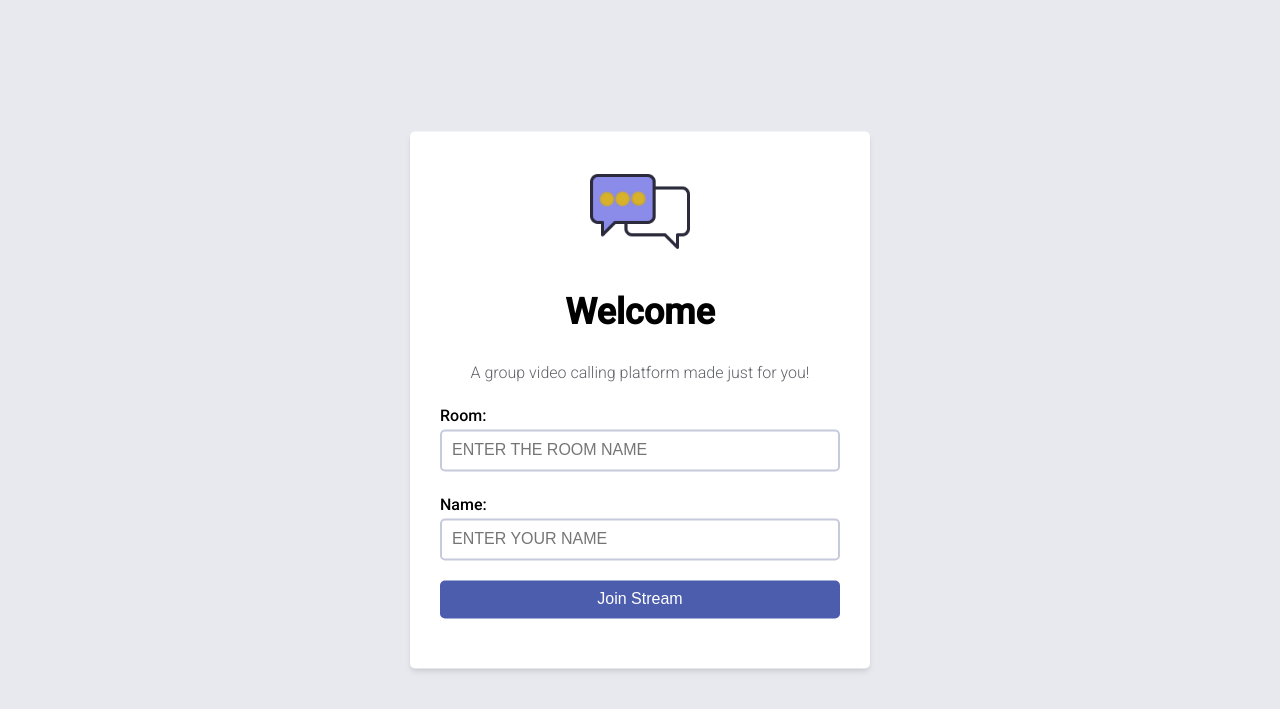
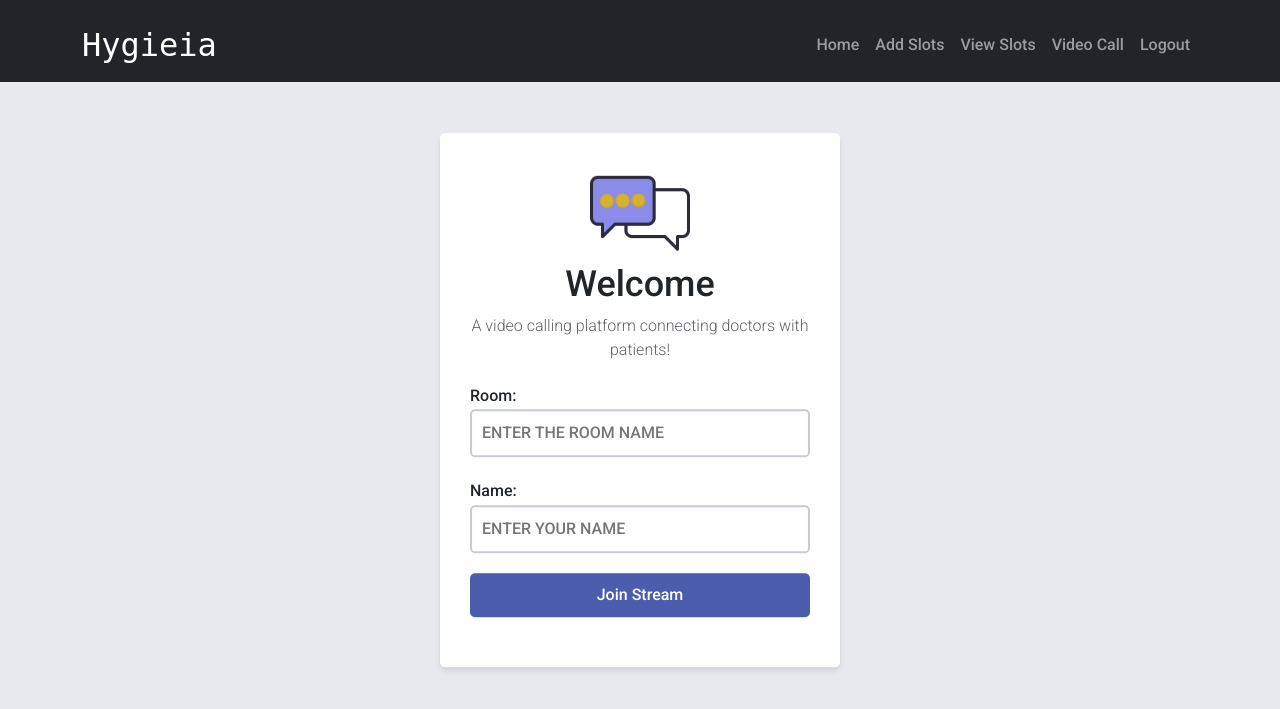
Before and after one commit to sumanth2002629/Hygieia, a Django app: page /lobby/ in a window 1280 px wide. Shown: the top 709 px of the page. Run offline with Django 4.2, Linux system fonts and the light colour scheme.

Commit message:
Fixed lobby ui

```diff
--- a/base/templates/base/lobby.html
+++ b/base/templates/base/lobby.html
@@ -6,7 +6,7 @@
 
     <div id="welcome-message">
       <h1>Welcome</h1>
-      <p>A group video calling platform made just for you!</p>
+      <p>A video calling platform connecting doctors with patients!</p>
     </div>
 
     <form id="form">
--- a/base/templates/base/main.html
+++ b/base/templates/base/main.html
@@ -4,6 +4,8 @@
   <head>
     <meta charset="utf-8" />
     <meta http-equiv="X-UA-Compatible" content="IE=edge" />
+    <link href="https://cdn.jsdelivr.net/npm/bootstrap@5.1.3/dist/css/bootstrap.min.css" rel="stylesheet" integrity="sha384-1BmE4kWBq78iYhFldvKuhfTAU6auU8tT94WrHftjDbrCEXSU1oBoqyl2QvZ6jIW3" crossorigin="anonymous">
+
     {% if title %}
     <title>Hygieia --{{ title }}</title>
     {% else %}
@@ -18,8 +20,151 @@
     />
     <script src="{% static 'js/main.js' %}"></script>
   </head>
+  <style>
+    #carouselExampleDark {
+      margin: auto;
+      width: 60%;
+      padding: 10px;
+      max-width: 500px;
+    }
+
+    .carousel-caption {
+      top: 0;
+      bottom: auto;
+      font-size: 2.5vw;
+    }
+
+    .abovecar {
+      color: white;
+      font-family: "Roboto Mono", monospace;
+      font-size: clamp(20px, 5vw, 30px);
+    }
+
+    #carouselText {
+      font-family: "Roboto Mono", monospace;
+      color: #6b63fe;
+    }
+
+    #mybtn {
+      font-family: "Roboto Mono", monospace;
+      color: #6b63fe;
+      border: 2px solid #2f2e40;
+    }
+
+    #mybtn:hover {
+      background-color: #2f2e40;
+      cursor: pointer;
+    }
+
+    #mybtn2 {
+      margin: auto;
+      font-family: "Roboto Mono", monospace;
+      color: #f8f9fb;
+    }
+
+    #mybtn2:hover {
+      background-color: #f8f9fb;
+      color: #6b63fe;
+      cursor: pointer;
+    }
+
+    #regText {
+      font-family: "Roboto Mono", monospace;
+      color: #6b63fe;
+      text-align: center;
+      font-weight: bold;
+      font-size: min(100px, 7vw);
+    }
+
+    #robotofont {
+      font-family: "Roboto Mono", monospace;
+    }
+
+    #outsidecar {
+      background-color: white;
+      color: white;
+    }
+
+    #formbox {
+      max-width: min(1000px, 60%);
+      margin: auto;
+      /* background-color: red; */
+      border-radius: 25px;
+      border: 2px solid black;
+      padding: 20px;
+    }
+
+    #aligndiv {
+      display: flex;
+      align-items: center;
+      flex-wrap: wrap;
+    }
+
+    #aligndiv2 {
+      display: flex 2 1 auto;
+      align-items: center;
+      flex-wrap: wrap;
+    }
+
+    .nav-link:hover {
+      border-radius: 10%;
+      background-color: #6b63fe;
+    }
+
+    #profilediv {
+      text-align: left;
+    }
+
+    #profile {
+      font-size: min(25px, 2vw);
+    }
+    #purple {
+      color: #6b63fe;
+    }
+
+  </style>
   <body>
+    <nav class="navbar navbar-expand-lg bg-dark navbar-dark pt-3 fixed-top">
+      <div class="container">
+          <a href="#" class="navbar-brand" id="robotofont" style="font-size: xx-large;">Hygieia</a>
+
+          <button class="navbar-toggler" type="button" data-bs-toggle="collapse" data-bs-target="#navmenu">
+              <span class="navbar-toggler-icon"></span>
+          </button>
+
+          <div class="collapse navbar-collapse" id="navmenu">
+              <ul class="navbar-nav ms-auto">
+                  </li>
+                  {% comment %} {% if user.is_authenticated %} {% endcomment %}
+                  {% comment %} <li class="nav-item">
+                      <a href="{%url 'base-home'%}" class="nav-link">Home</a>
+                  </li> {% endcomment %}
+                  <li class="nav-item">
+                      <a href="{%url 'doctor-home'%}" class="nav-link">Home</a>
+                  </li>
+                  <li class="nav-item">
+                      <a href="{%url 'add_slots'%}" class="nav-link">Add Slots</a>
+                  </li> <li class="nav-item">
+                      <a href="{%url 'view_slots'%}" class="nav-link">View Slots</a>
+                  </li>
+                  <li class="nav-item">
+                      <a href="{%url 'base-lobby'%}" class="nav-link">Video Call</a>
+                  </li>
+                  <li class="nav-item">
+                      <a href="{%url 'logout'%}" class="nav-link">Logout</a>
+                  </li>
+              </ul>
+          </div>
+      </div>
+  </nav>
+  <div id="content">
     {% block content %} {% endblock content %}
+  </div>
+
+
+
+
   </body>
+
   <!-- <script type="text/javascript" src="{% static 'assets/AgoraRTC_N-4.8.0.js' %}"></script> -->
 </html>
--- a/doctor/templates/doctor/home.html
+++ b/doctor/templates/doctor/home.html
@@ -122,6 +122,7 @@
     #purple {
       color: #6b63fe;
     }
+
   </style>
 <body>
 <!-- Navbar -->
--- a/template/main.css
+++ b/template/main.css
@@ -20,7 +20,7 @@ body{
     background-color: #fff;
     padding: 30px;
     border-radius: 5px;
-    position: fixed;
+    position: relative;
     top:50%;
     left:50%;
     transform: translate(-50%, -50%);
```
Also changed, not shown: base/templates/base/base.html (+25 -7 lines), db.sqlite3.
